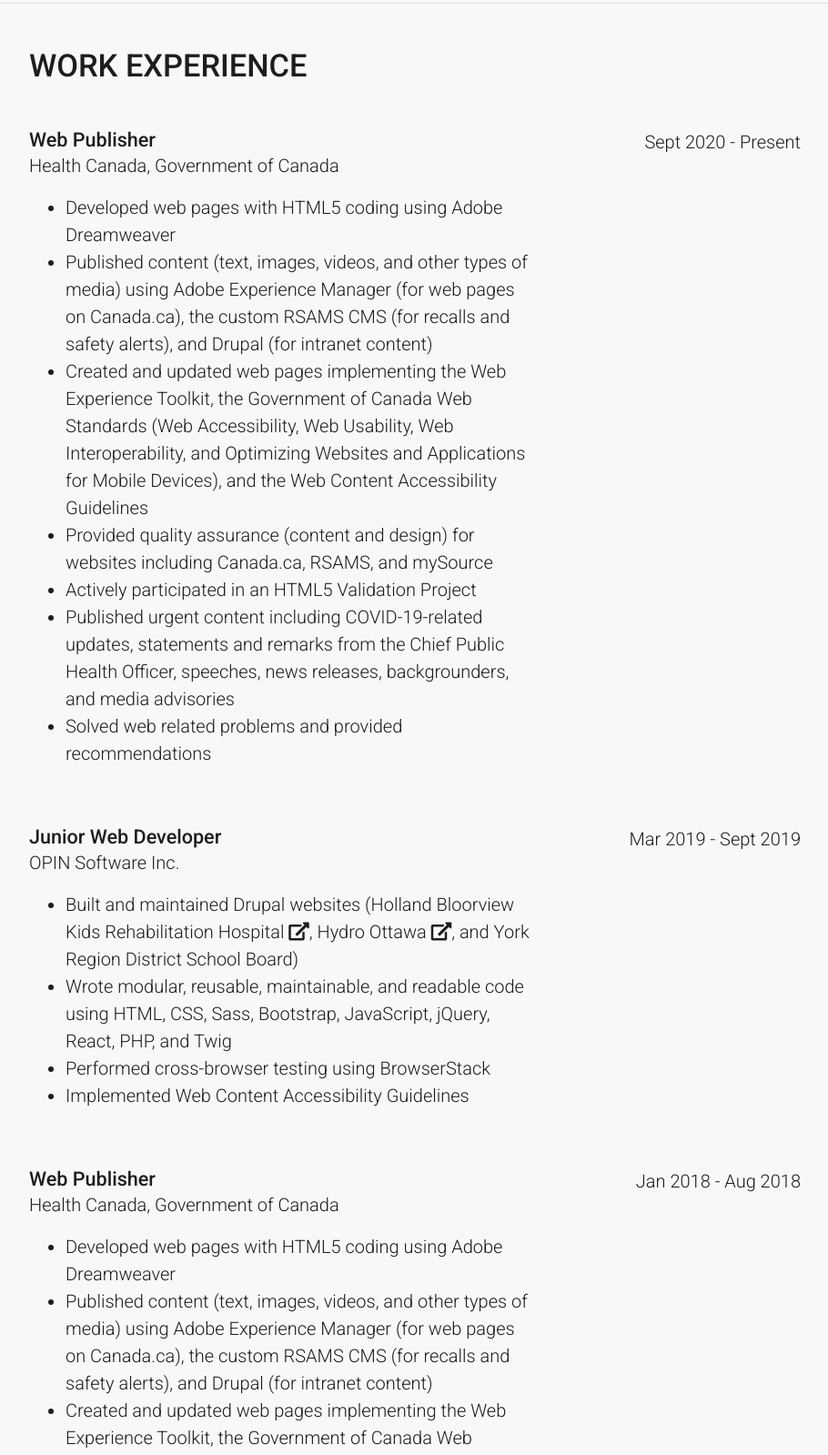
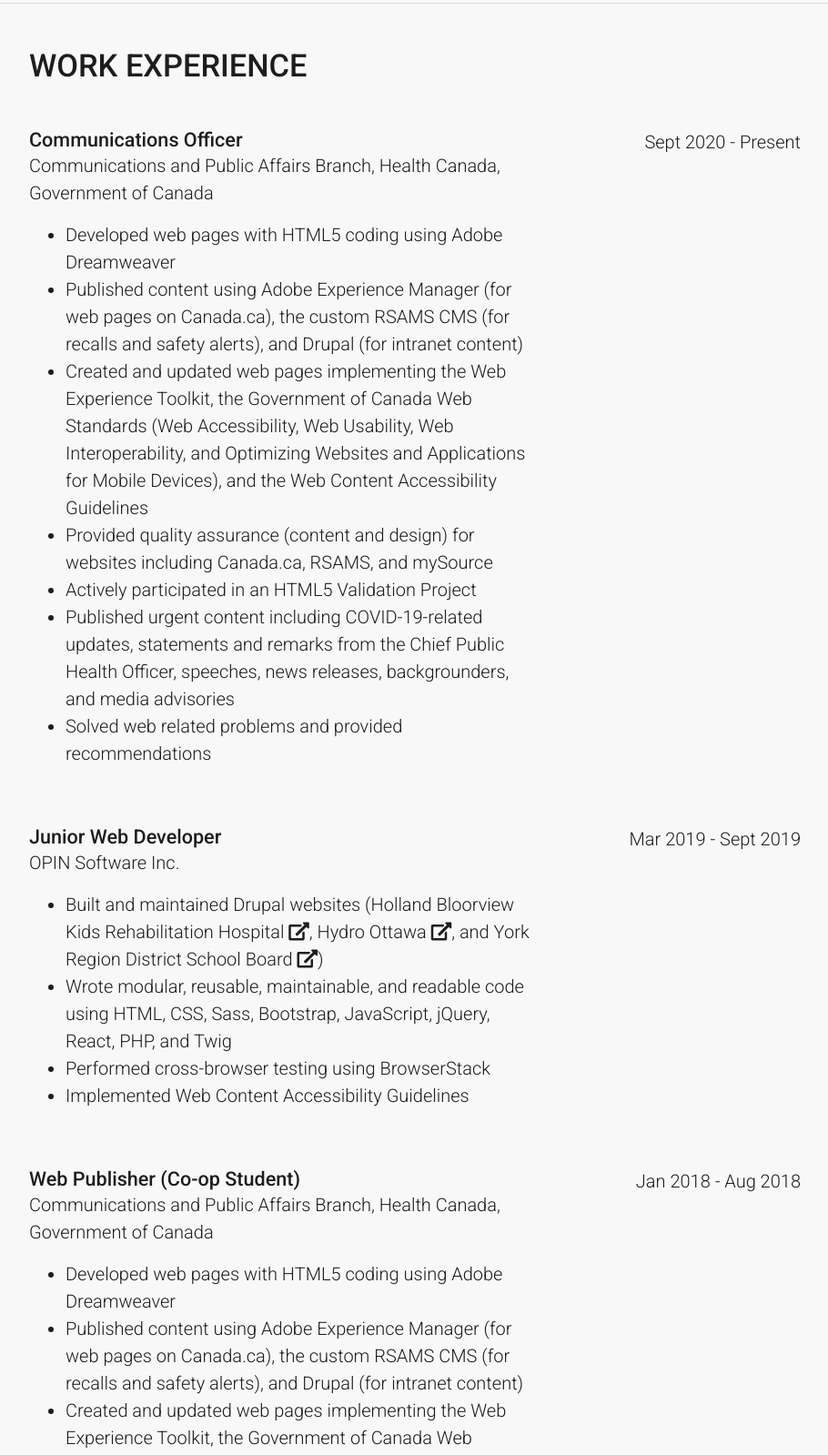
Before and after one commit to alinakurliantseva/alinakurliantseva.github.io, a plain HTML site: page resume-alina-kurliantseva.html in a window 1280 px wide. Shown: the part 1598-3197 px from the top of the page at 91% size, without its empty margins (352-1262 px from the left). Drawn offline with Linux system fonts and the light colour scheme; a script that the page names is missing.

Commit message:
resume updates

```diff
--- a/resume-alina-kurliantseva.html
+++ b/resume-alina-kurliantseva.html
@@ -132,15 +132,14 @@
         <h2 class="mb-5">Work Experience</h2>
         <div class="resume-item d-flex flex-column flex-md-row mb-5">
           <div class="resume-content mr-auto">
-            <h3 class="mb-0">Web Publisher</h3>
+            <h3 class="mb-0">Communications Officer</h3>
             <div class="subheading mb-3">
-              Health Canada, Government of Canada
+              Communications and Public Affairs Branch, Health Canada, Government of Canada
             </div>
             <ul class="lst">
               <li>Developed web pages with HTML5 coding using Adobe Dreamweaver</li>
-              <li>Published content (text, images, videos, and other types of media) using Adobe Experience Manager (for
-                web pages on Canada.ca), the custom RSAMS CMS (for recalls and safety alerts), and Drupal (for intranet
-                content)</li>
+              <li>Published content using Adobe Experience Manager (for web pages on Canada.ca), the custom RSAMS CMS
+                (for recalls and safety alerts), and Drupal (for intranet content)</li>
               <li>Created and updated web pages implementing the Web Experience Toolkit, the Government of Canada Web
                 Standards (Web Accessibility, Web Usability, Web Interoperability, and Optimizing Websites and
                 Applications for Mobile Devices), and the Web Content Accessibility Guidelines</li>
@@ -160,11 +159,12 @@
             <div class="subheading mb-3">OPIN Software Inc.</div>
             <ul class="lst">
               <li>
-                Built and maintained Drupal websites (<a href="https://www.hollandbloorview.ca/">Holland Bloorview Kids
-                  Rehabilitation Hospital
+                Built and maintained Drupal websites (<a href="https://www.hollandbloorview.ca/" rel="external">Holland
+                  Bloorview Kids Rehabilitation Hospital
                   <i class="fas fa-external-link-alt"></i></a>,
-                <a href="https://hydroottawa.com/">Hydro Ottawa <i class="fas fa-external-link-alt"></i></a>, and York
-                Region District School Board)
+                <a href="https://hydroottawa.com/" rel="external">Hydro Ottawa <i
+                    class="fas fa-external-link-alt"></i></a>, and <a href="https://yrdsb.civicweb.net/portal/"
+                  rel="external">York Region District School Board <i class="fas fa-external-link-alt"></i></a>)
               </li>
               <li>
                 Wrote modular, reusable, maintainable, and readable code using
@@ -181,15 +181,14 @@
         </div>
         <div class="resume-item d-flex flex-column flex-md-row mb-5">
           <div class="resume-content mr-auto">
-            <h3 class="mb-0">Web Publisher</h3>
+            <h3 class="mb-0">Web Publisher (Co-op Student)</h3>
             <div class="subheading mb-3">
-              Health Canada, Government of Canada
+              Communications and Public Affairs Branch, Health Canada, Government of Canada
             </div>
             <ul class="lst">
               <li>Developed web pages with HTML5 coding using Adobe Dreamweaver</li>
-              <li>Published content (text, images, videos, and other types of media) using Adobe Experience Manager (for
-                web pages on Canada.ca), the custom RSAMS CMS (for recalls and safety alerts), and Drupal (for intranet
-                content)</li>
+              <li>Published content using Adobe Experience Manager (for web pages on Canada.ca), the custom RSAMS CMS
+                (for recalls and safety alerts), and Drupal (for intranet content)</li>
               <li>Created and updated web pages implementing the Web Experience Toolkit, the Government of Canada Web
                 Standards (Web Accessibility, Web Usability, Web Interoperability, and Optimizing Websites and
                 Applications for Mobile Devices), and the Web Content Accessibility Guidelines</li>
@@ -205,7 +204,7 @@
         </div>
         <div class="resume-item d-flex flex-column flex-md-row mb-5">
           <div class="resume-content mr-auto">
-            <h3 class="mb-0">Environmental Scientist</h3>
+            <h3 class="mb-0">Research Assistant</h3>
             <div class="subheading mb-3">
               Institute of Colloid and Water Chemistry, National Academy of
               Sciences of Ukraine
@@ -215,7 +214,8 @@
                 Wrote research papers, reports, reviews, and summaries (a
                 partial list of published articles and patents can be found on
                 my
-                <a href="https://www.linkedin.com/in/alina-kurliantseva/">Linked <i class="fab fa-linkedin"></i></a>
+                <a href="https://www.linkedin.com/in/alina-kurliantseva/" rel="external">Linked <i
+                    class="fab fa-linkedin"></i></a>
                 profile)
               </li>
               <li>Participated in managing research projects</li>
@@ -236,13 +236,15 @@
         <div class="row">
           <div class="col">
             <p>4 years+ of experience with <strong>HTML</strong>, <strong>CSS</strong>, <strong>Sass</strong>, and
-              <strong>Bootstrap</strong></p>
+              <strong>Bootstrap</strong>
+            </p>
             <p>2 years+ of experience with <strong>Adobe Experience Manager</strong></p>
             <p>2 years+ of experience with <strong>Web Experience Toolkit</strong></p>
             <p>3 years+ of experience with <strong>Web Content Accessibility Guidelines</strong></p>
             <p>2 years+ of experience with the Government of Canada Web Standards (<strong>Web Accessibility</strong>,
               <strong>Web Usability</strong>, <strong>Web Interoperability</strong>, and <strong>Optimizing Websites and
-                Applications for Mobile Devices</strong>)</p>
+                Applications for Mobile Devices</strong>)
+            </p>
             <p>2 years+ of experience with <strong>JavaScript</strong> and <strong>jQuery</strong></p>
             <p>1 year+ of experience with <strong>PHP</strong> and <strong>Twig</strong></p>
             <p>1 year+ of experience with <strong>Drupal</strong></p>
```
Also changed, not shown: index.html (+5 -5 lines).
